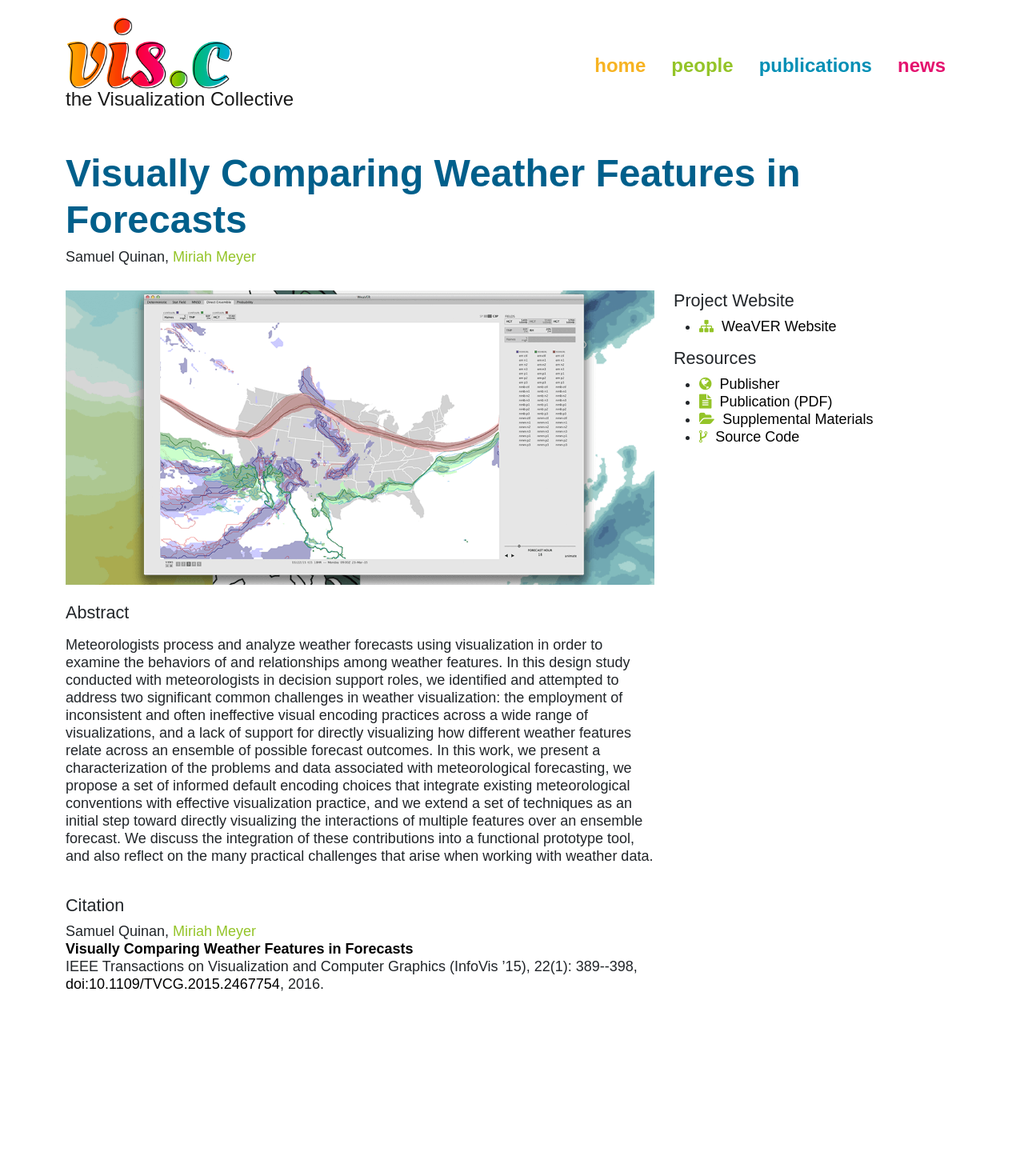
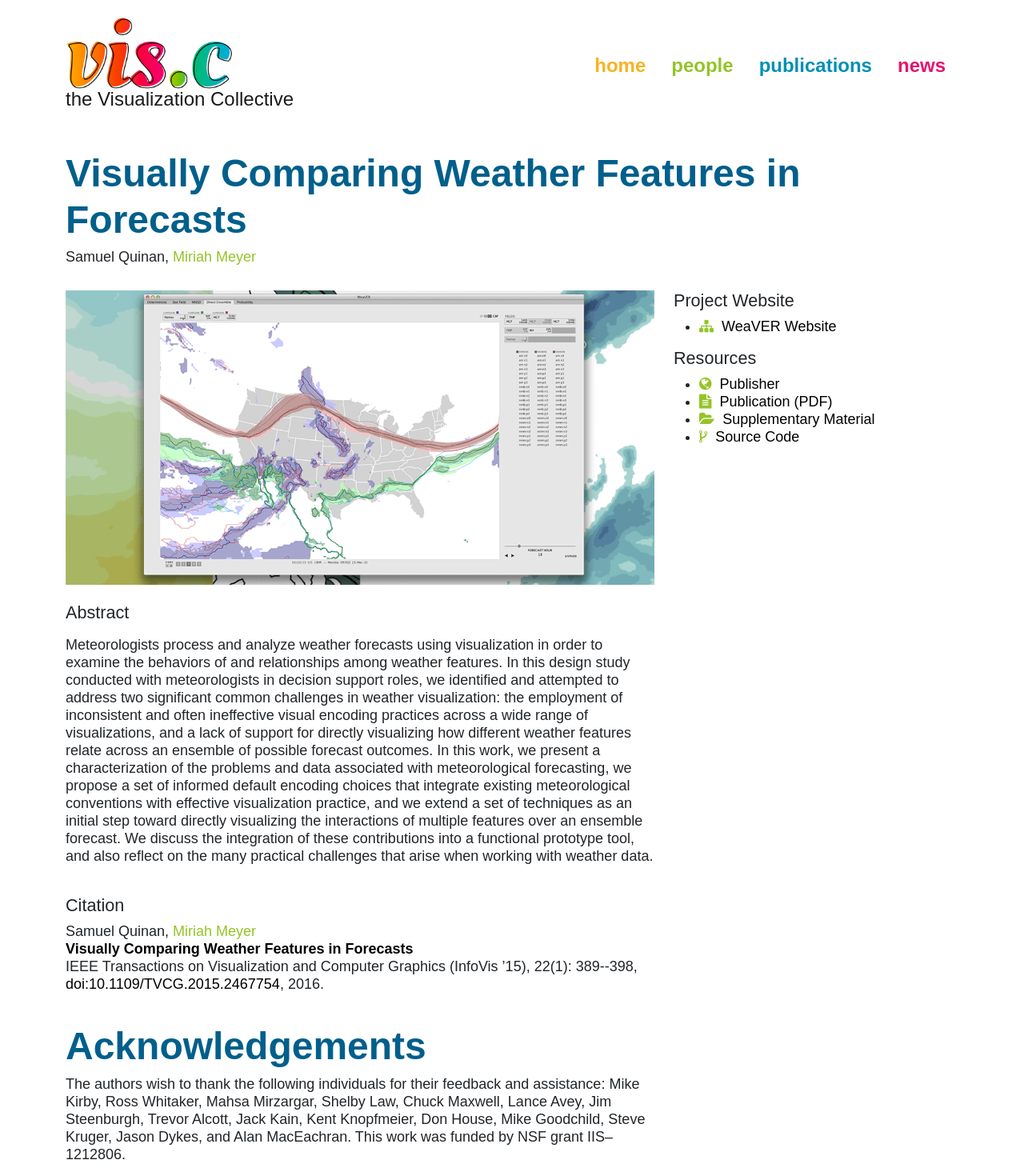
Before and after one commit to visidlab/visidlab.github.io, a Jekyll site: the page built from _publications/2015_infovis_weaver.md, in a window 1280 px wide. Shown: the whole page at 80% size. Built offline with Jekyll 4.4.1, drawn with Linux system fonts in a browser that asks for light colours; some web fonts are replaced; before the commit the page ends 1279 px from its top, so only the background shows below that.

Commit message:
Update 2015_infovis_weaver.md

```diff
--- a/_publications/2015_infovis_weaver.md
+++ b/_publications/2015_infovis_weaver.md
@@ -44,17 +44,9 @@
 preview-video: 2015_infovis_weaver_video_preview
 
 # the prerint
-pdf: 2015_infovis_weaver.pdf
+pdf: https://sci.utah.edu/~vdl/papers/2015_infovis_weaver.pdf
 # A supplement PDF
-supplement:
-
-# Extra supplements, such as talk slides, data sets, etc.
-supplements:
-- name: Supplemental Materials
-  # use link instead of abslink if you want to link to the master directory
-  link: 2015_infovis_weaver_supplemental.tgz
-  # defaults to a download icon, use this if you want a link-out icon
-  linksym: true
+supplement: https://sci.utah.edu/~vdl/papers/2015_infovis_weaver_supplemental.tgz
 
 # Link to the repository where the code is hostet
 code: https://github.com/samquinan/WeaVER
@@ -64,3 +56,11 @@
 
 # After the --- you can put information that you want to appear on the website using markdown formatting or HTML. A good example are acknowledgements, extra references, an erratum, etc.
 ---
+
+# Acknowledgements
+
+The authors wish to thank the following individuals for their feedback and assistance: Mike Kirby, Ross Whitaker, Mahsa Mirzargar,
+Shelby Law, Chuck Maxwell, Lance Avey, Jim Steenburgh, Trevor
+Alcott, Jack Kain, Kent Knopfmeier, Don House, Mike Goodchild,
+Steve Kruger, Jason Dykes, and Alan MacEachran. This work was
+funded by NSF grant IIS–1212806.
```
